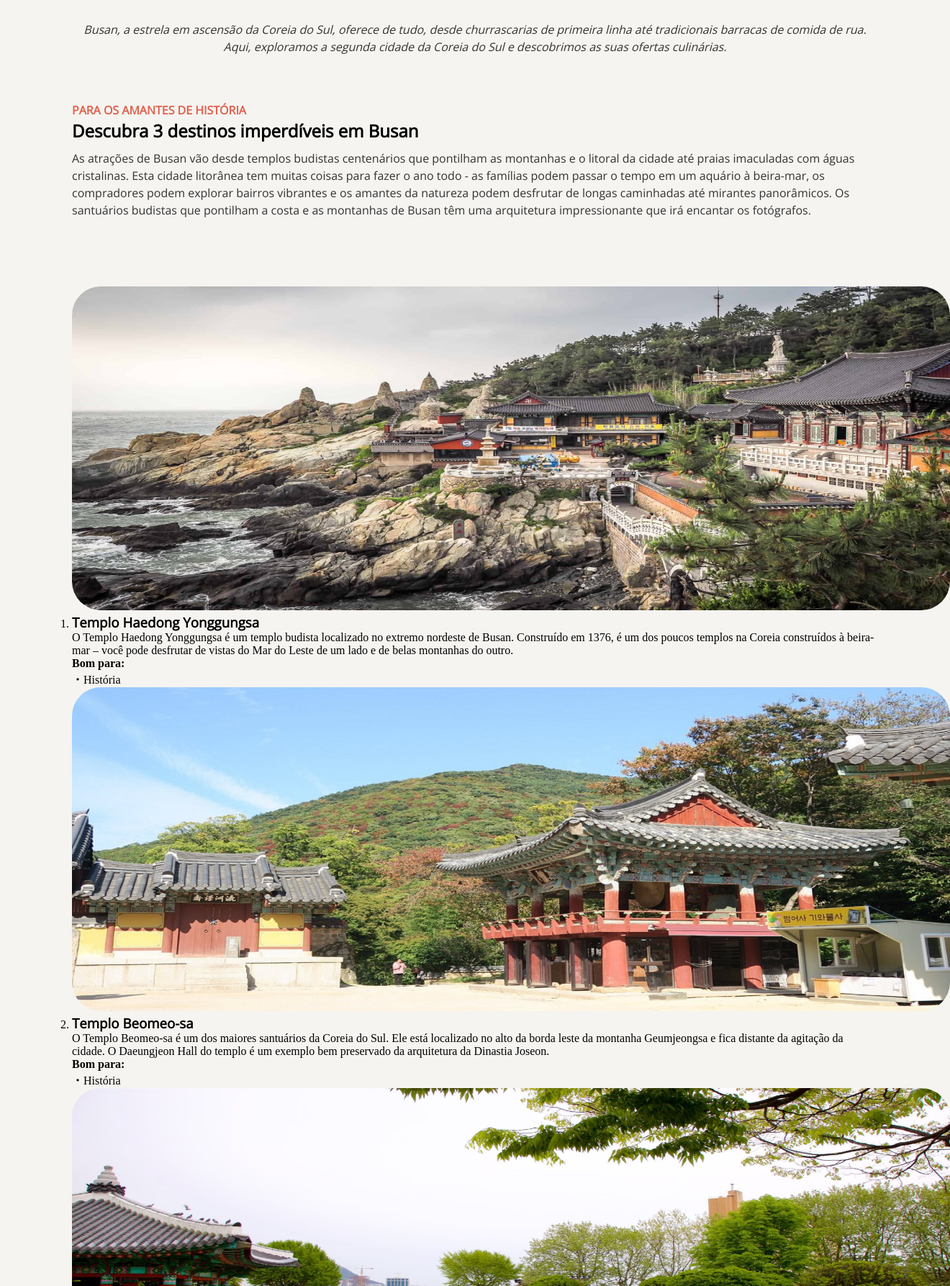
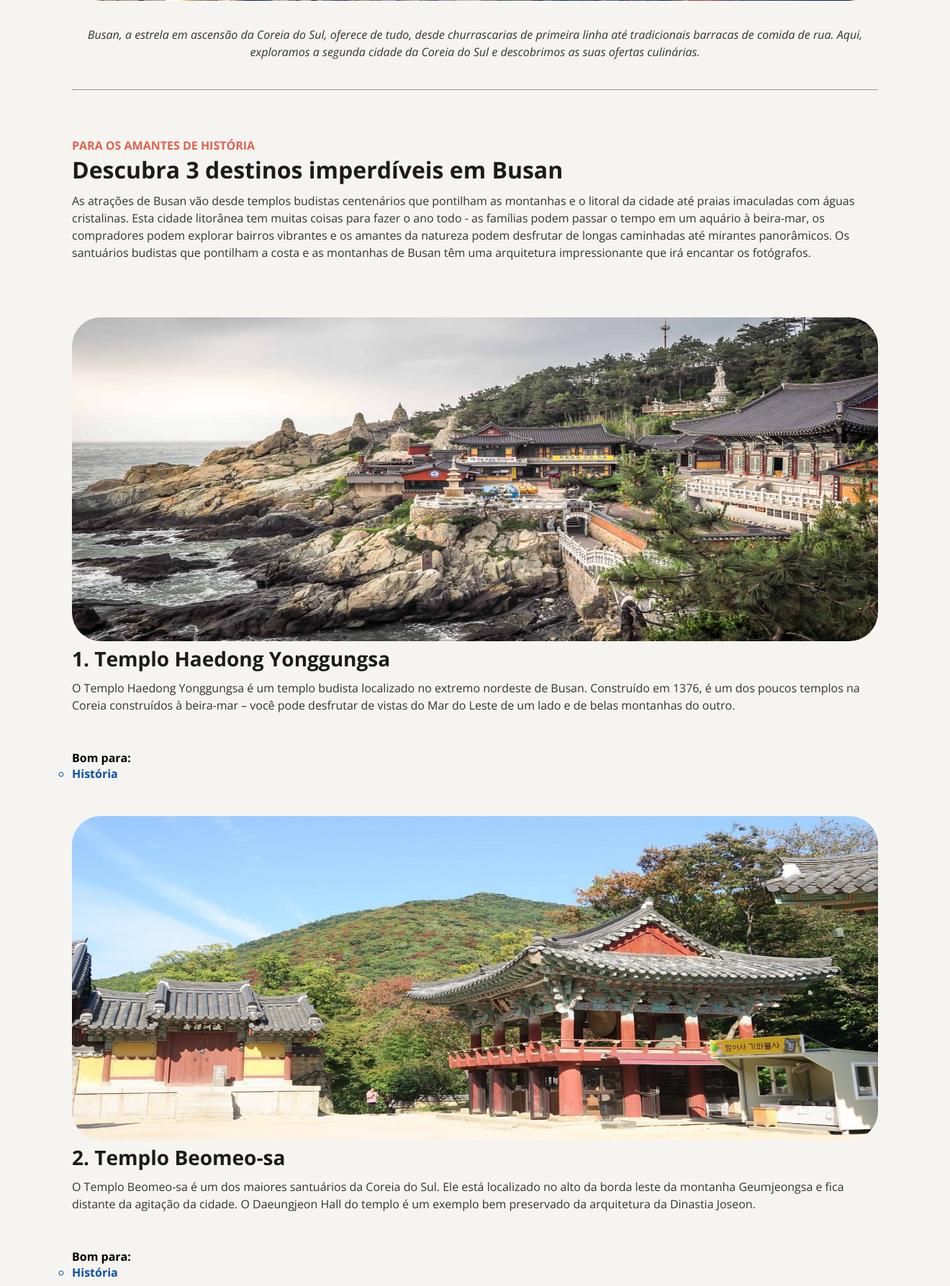
Before and after one commit to DevTec2020/Codando, a PHP site: page / in a window 1320 px wide. Shown: the part 933-2720 px from the top of the page at 72% size. Run offline with PHP 8.4, Linux system fonts and the light colour scheme.

Commit message:
Finalizando main

```diff
--- a/Desafio-Partico_Local-Turistico/index.html
+++ b/Desafio-Partico_Local-Turistico/index.html
@@ -6,7 +6,7 @@
     <meta charset="UTF-8">
     <meta name="viewport" content="width=device-width, initial-scale=1.0">
     <link rel="stylesheet" href="./style/index.css">
-    <link href="https://fonts.googleapis.com/css2?family=Open+Sans&display=swap" rel="stylesheet">
+    <link href="https://fonts.googleapis.com/css2?family=Open+Sans:ital,wght@0,300..800;1,300..800&display=swap" rel="stylesheet">
     <title>Local Turístico</title>
 </head>
 <body>
@@ -24,6 +24,7 @@
             </div>
         </div>
 
+        <hr>
         <main>
             <div class="titleMain">
                 <span class="headline">Para os amantes de história</span>
@@ -37,34 +38,40 @@
                 <div>
                     <img class="imgCard" src="./assets/Image_02.png" alt="">
                     <li>
-                        <h3>Templo Haedong Yonggungsa </h3>
-                        <p>
+                        <h3>1. Templo Haedong Yonggungsa</h3>
+                        <p class="paragraph">
                             O Templo Haedong Yonggungsa é um templo budista localizado no extremo nordeste de Busan. Construído em 1376, é um dos poucos templos na Coreia construídos à beira-mar – você pode desfrutar de vistas do Mar do Leste de um lado e de belas montanhas do outro.
                         </p>
-                        <p><strong> Bom para:</strong></p>
-                        <p>・História</p>
+                        <ul class="listas-templo">
+                            <strong>Bom para:</strong>
+                            <li>História</li>
+                        </ul>
                     </li>
                 </div>
+
                 <div>
                     <img class="imgCard" src="./assets/Image_03.png" alt="">
                     <li>
-                        <h3>Templo Beomeo-sa</h3>
-                        <p>
+                        <h3>2. Templo Beomeo-sa</h3>
+                        <p class="paragraph">
                             O Templo Beomeo-sa é um dos maiores santuários da Coreia do Sul. Ele está localizado no alto da borda leste da montanha Geumjeongsa e fica distante da agitação da cidade. O Daeungjeon Hall do templo é um exemplo bem preservado da arquitetura da Dinastia Joseon.
                         </p>
-                        <p><strong> Bom para:</strong></p>
-                        <p>・História</p>
+                        <ul class="listas-templo">
+                            <strong>Bom para:</strong>
+                            <li>História</li>
+                        </ul>
                     </li>
                 </div>
+
                 <div>
                     <img class="imgCard" src="./assets/Image_04.png" alt="">
                     <li>
-                        <h3>Parque Yongdusan</h3>
-                        <p>
+                        <h3>3. Parque Yongdusan</h3>
+                        <p class="paragraph">
                             O Parque Yongdusan, localizado no centro de Busan, abriga alguns dos monumentos mais importantes da cidade. Você pode ver vistas espetaculares do topo da Torre Busan, de 120 metros de altura. O parque tem 2 museus – confira os instrumentos musicais tradicionais no Museum of World Folk Instruments e mais de 80 veleiros coreanos no Exhibition Hall of World Model Boats.
                         </p>
-                        <p><strong> Bom para:</strong></p>
-                        <ul>
+                        <ul class="listas-parque">
+                            <strong>Bom para:</strong>
                             <li>Casais</li>
                             <li>Famílias</li>
                             <li>Orçamento</li>
--- a/Desafio-Partico_Local-Turistico/style/global.css
+++ b/Desafio-Partico_Local-Turistico/style/global.css
@@ -2,6 +2,7 @@
     margin: 0;
     padding: 0;
     box-sizing: border-box;
+    font-family: var(--font-family);
 }
 
 :root {
@@ -31,7 +32,7 @@
 .headline {
     font: var(--text);
     color: var(--text-headline);
-    font-weight: bold;
+    font-weight: 700;
     text-transform: uppercase;
 }
 
@@ -47,29 +48,38 @@
     padding-bottom: 30px;
     font: var(--text);
     color: var(--text-secondary);
+    font-weight: 400;
 }
 
 img {
     height: 721px;
-    width: 1220px;
+    width: 1120px;
 
     border-radius: 40px;
 }
 
+hr {
+    width: 1120px;
+    height: 0px;
+}
+
 h1 {
     font-family: var(--font-family);
-    font-size: 36px/1.5;
-    font-weight: bold;
+    font-size: 36px;
+    font-weight: 700;
+    color: var(--text-primary);
 }
 
 h2 {
     font-family: var(--font-family);
-    font-size: 32px/1.5;
-    font-weight: bold;
+    font-size: 32px;
+    font-weight: 700;
+    color: var(--text-primary);
 }
 
 h3 {
     font-family: var(--font-family);
-    font-size: 28px/1.5;
-    font-weight: bold;
+    font-size: 28px;
+    font-weight: 700;
+    color: var(--text-primary);
 }
--- a/Desafio-Partico_Local-Turistico/style/main.css
+++ b/Desafio-Partico_Local-Turistico/style/main.css
@@ -1,8 +1,40 @@
+main {
+    width: 1120px;
+}
 .titleMain {
     margin-top: 64px;
-    margin-bottom: 64px;
+
 }
 .imgCard {
-    width: 1220px;
+    margin-top: 48px;
+    width: 1120px;
     max-height: 450px;
 }
+
+ol {
+    list-style-type:none;
+}
+ul {
+    margin-top: 20px;
+}
+
+.listas-templo > li {
+    color: var(--accent-blue) ;
+    font-weight: 700;
+}
+
+.listas-parque > li{
+    font-weight: 700;
+}
+
+.listas-parque > li:nth-child(2){
+    color: var(--accent-purple);
+}
+
+.listas-parque > li:nth-child(3){
+    color: var(--accent-pink);
+}
+
+.listas-parque > li:nth-child(4){
+    color: var(--accent-orange);
+}
```
